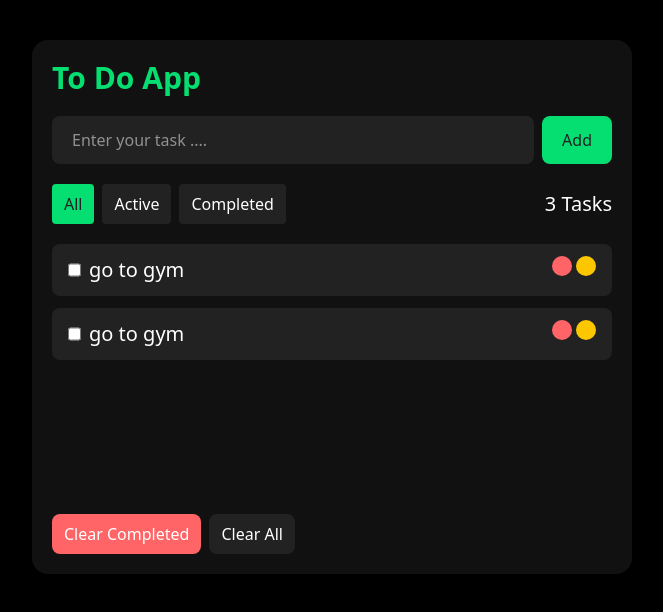
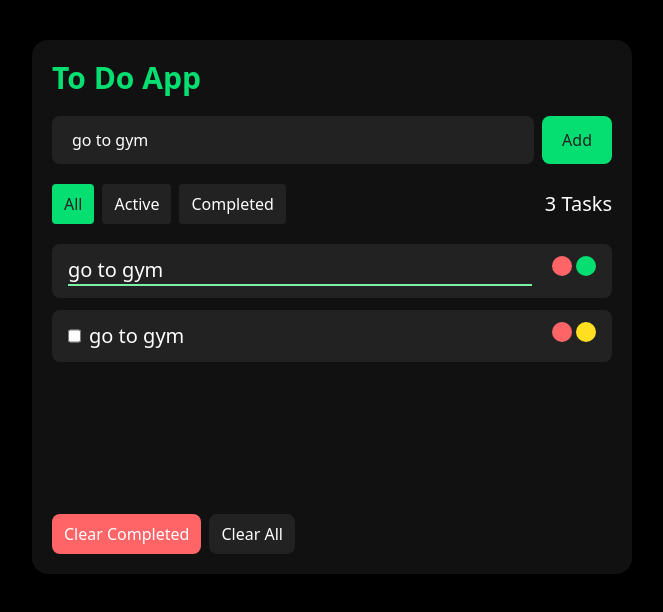
Before and after one commit to AmanKT3561/To-Do-App, a React (Vite) app: page / in a window 1280 px wide. Both pictures are taken after a click on the element 894 px from the left and 266 px from the top of the page. Shown: the top 612 px of the page, without its empty margins (308-971 px from the left). Built offline with nearby package versions, Linux system fonts and the light colour scheme.

Commit message:
edit task fuctionalities added

```diff
--- a/src/ToDo.jsx
+++ b/src/ToDo.jsx
@@ -5,6 +5,8 @@ const ToDo = () => {
         { task: 'go to gym', completed: false },
         { task: 'go to gym', completed: false },
     ])
+    const [editIndex, setEditIndex] = useState("")
+    const [editTask, setEditTask] = useState("")
     const addTask = () => {
         setTasks([...tasks, { task: task, completed: false }])
         setTask("")
@@ -20,6 +22,17 @@ const ToDo = () => {
         const newTasks = tasks.filter((ele) => ele.completed === false)
         setTasks(newTasks)
     }
+    const editingTaks = (index) => {
+        if (editIndex === index) {
+            tasks[editIndex].task = editTask
+            setEditTask("")
+            setEditIndex("")
+        }
+        else {
+            setEditTask(tasks[index].task)
+            setEditIndex(index)
+        }
+    }
     return (
         <div className='h-screen bg-black text-white pt-10'>
             <div className='bg-[#111] rounded-2xl p-5 max-w-[600px] m-auto flex flex-col gap-5'>
@@ -33,9 +46,8 @@ const ToDo = () => {
                 {/*Input and Butoon*/}
                 <div className="flex gap-2">
                     <input
-                        value={task}
+                        value={editTask}
                         onChange={(e) => { setTask(e.target.value); }}
-                        onKeyDown={(e) => { e.key === 'Enter' && addTask() }}
                         className='px-5 py-3 rounded-lg bg-[#222] outline-none w-full'
                         type='text' placeholder='Enter your task ....'></input>
                     <button onClick={addTask} className='px-5 py-3 bg-green-400 rounded-lg text-[#222]'>Add</button>
@@ -61,14 +73,29 @@ const ToDo = () => {
                 <div className='flex flex-col gap-3 h-[250px] overflow-y-scroll webkit-scrollbar '>
                     {
                         tasks.map((ele, index) => (
-                            <div className='flex justify-between bg-[#222] px-4 py-3 rounded-lg'>
-                                <div className='flex gap-2'>
-                                    <input className='accent-green-400' type='checkbox' id={index} />
-                                    <label for={index} className='text-xl cursor-pointer select-none'>{ele.task}</label>
-                                </div>
+                            <div className='flex justify-between bg-[#222] px-4 py-3 rounded-lg gap-5'>
+                                {
+                                    editIndex === index ? (
+                                        <input
+                                            autoFocus={true}
+                                            value={editTask}
+                                            onChange={(e) => setEditTask(e.target.value)}
+                                            onKeyDown={(e) => { e.key == 'Enter' && editingTaks(index) }}
+                                            className='w-full bg-transparent text-xl border-b-2 border-green-400 outline-none focus:border-green-300 transition-all' />
+
+                                    ) :
+                                        <div className='flex gap-2'>
+                                            <input className='accent-green-400' type='checkbox' id={index} />
+                                            <label for={index} className='text-xl cursor-pointer select-none'>{ele.task}</label>
+                                        </div>
+                                }
                                 <div className='flex gap-1'>
-                                    <span onClick={() => deleteTask(index)} className='h-5 w-5 bg-red-400 cursor-pointer rounded-full ' />
-                                    <span className='h-5 w-5 bg-yellow-400 cursor-pointer rounded-full ' />
+                                    <span
+                                        onClick={() => deleteTask(index)}
+                                        className='h-5 w-5 bg-red-400 cursor-pointer rounded-full ' />
+                                    <span
+                                        onClick={() => editingTaks(index)}
+                                        className={`h-5 w-5 cursor-pointer rounded-full ${editIndex === index ? 'bg-green-400' : 'bg-yellow-300'}`} />
                                 </div>
                             </div>
                         ))
```
